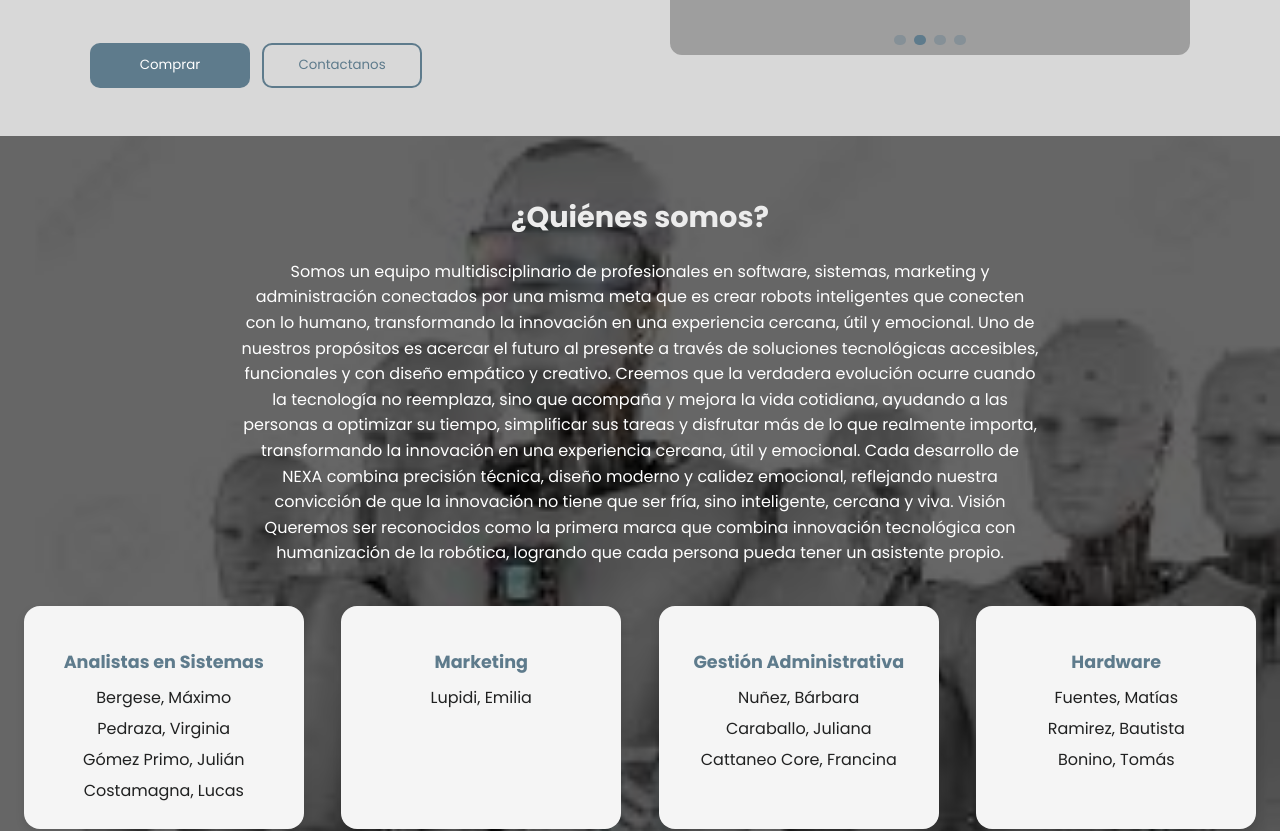
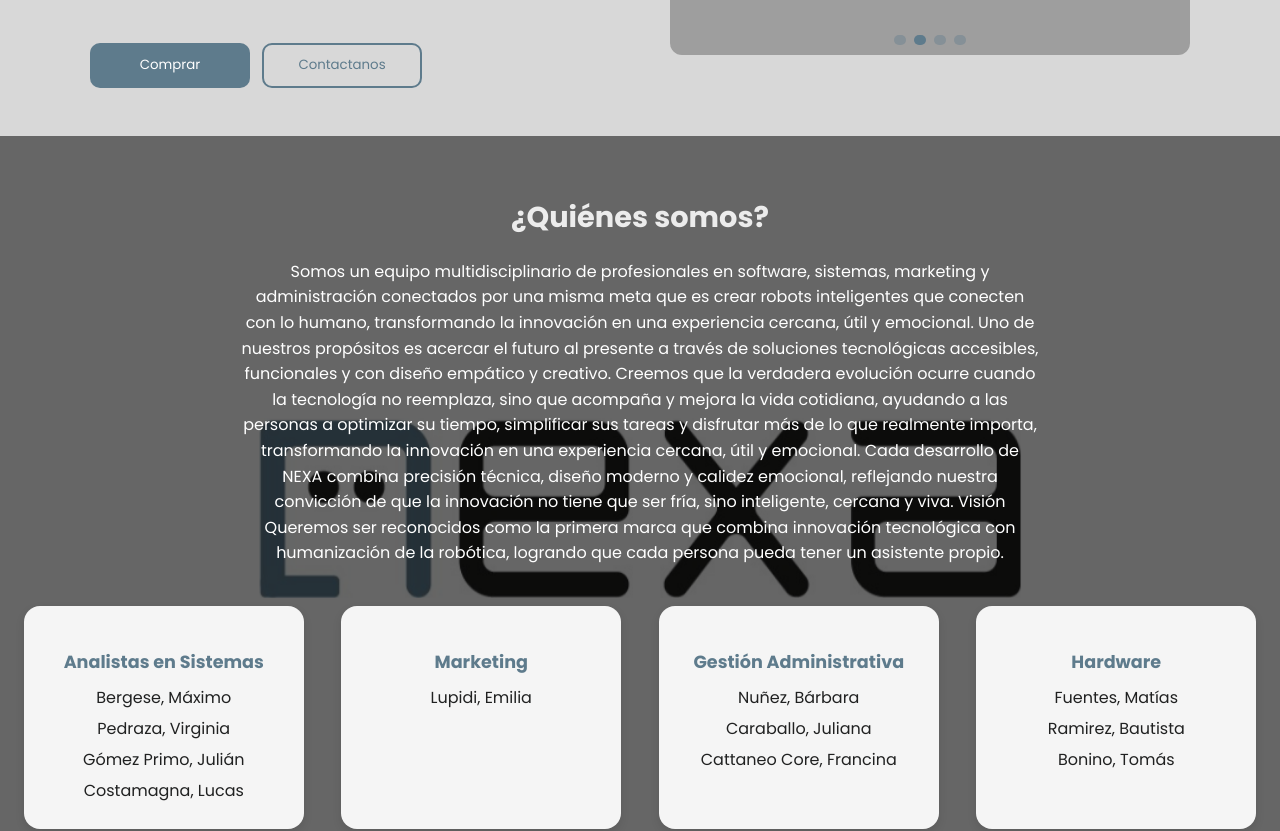
Before and after one commit to maximobergese/WEB-NEXA-ROBOT, a React (Vite) app: page / in a window 1280 px wide. Shown: the part 460-1291 px from the top of the page. Built offline with nearby package versions, Linux system fonts and the light colour scheme; grey boxes are pictures that could not be loaded; a web font is replaced by a local one.

Commit message:
Cambios de imagenes y mail

```diff
--- a/src/App.jsx
+++ b/src/App.jsx
@@ -148,7 +148,7 @@
               <a href="https://wa.me/543534228757?text=Hola!%20Quisiera%20más%20información%20sobre%20el%20robot%20Nexa." target="_blank" rel="noreferrer" className="social-link">
                 <FaWhatsapp /> 3534228757
               </a>
-              <a href="mailto:maxibergese@gmail.com" className="social-link">
+              <a href="mailto:nexarobotica@gmail.com" className="social-link">
                 <FaEnvelope /> nexarobotica@gmail.com
               </a>
             </div>
--- a/src/index.css
+++ b/src/index.css
@@ -228,7 +228,7 @@
   text-align: center;
 }
 .quienes-somos {
-  background-image: url('../public/equipo.jpeg');
+  background-image: url('../public/carrousel-1.png');
   background-size: cover; /* hace que ocupe todo el espacio */
   background-position: center;
   background-repeat: no-repeat;
```
